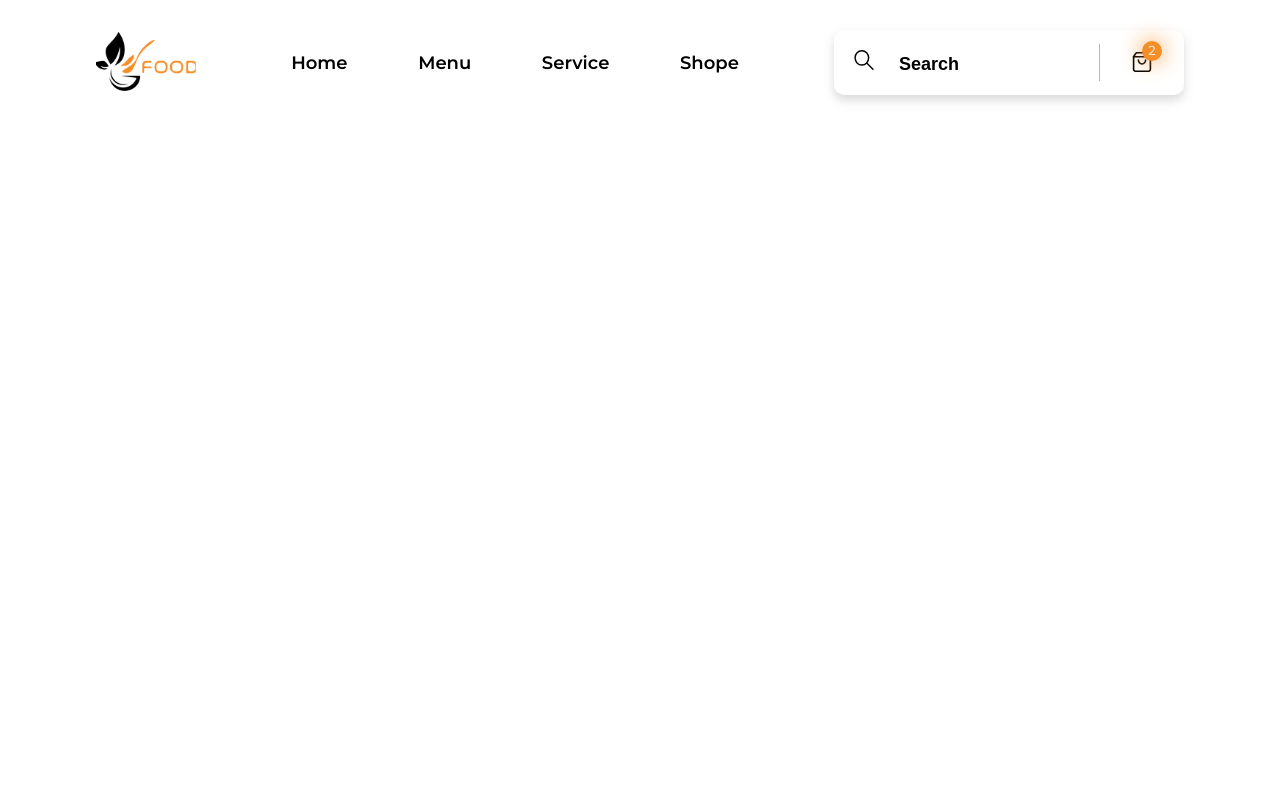
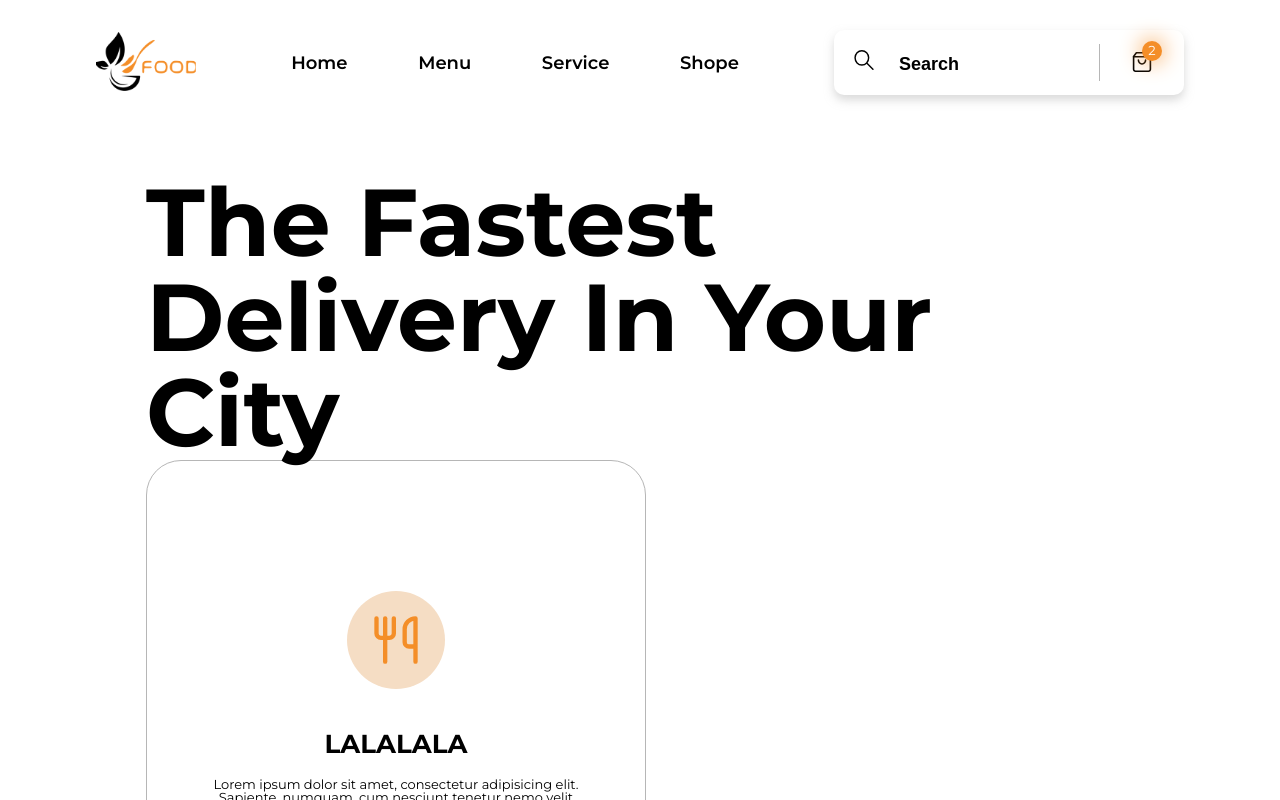
Before and after one commit to Aurelie-Runser/Restaurant, a Vue app: page / in a window 1280 px wide. Shown: the top 800 px of the page. Built offline with nearby package versions, Linux system fonts and the light colour scheme.

Commit message:
homeView
ajout de contenu pour des testes

```diff
--- a/src/views/HomeView.vue
+++ b/src/views/HomeView.vue
@@ -1,11 +1,16 @@
 <template>
-  <main>
+  <body class="mainbody">
 
-  </main>
+    <section>
+      <h1>The Fastest Delivery In Your City</h1>
+
+      <myCard type="service" border="border" title="LALALALA" icon="couverts">Lorem ipsum dolor sit amet, consectetur adipisicing elit. Sapiente, numquam, cum nesciunt tenetur nemo velit natus ullam odio vel quam officiis ratione! Mollitia blanditiis eligendi, ea quam dolor error voluptatibus.</myCard>
+    </section>
+  </body>
 </template>
 
 <script setup>
-import myIcon from "@/components/elements/myIcon.vue"
-import myButton from "@/components/elements/myButton.vue"
+// import myIcon from "@/components/elements/myIcon.vue"
+// import myButton from "@/components/elements/myButton.vue"
 import myCard from "@/components/myCard.vue"
 </script>
```
